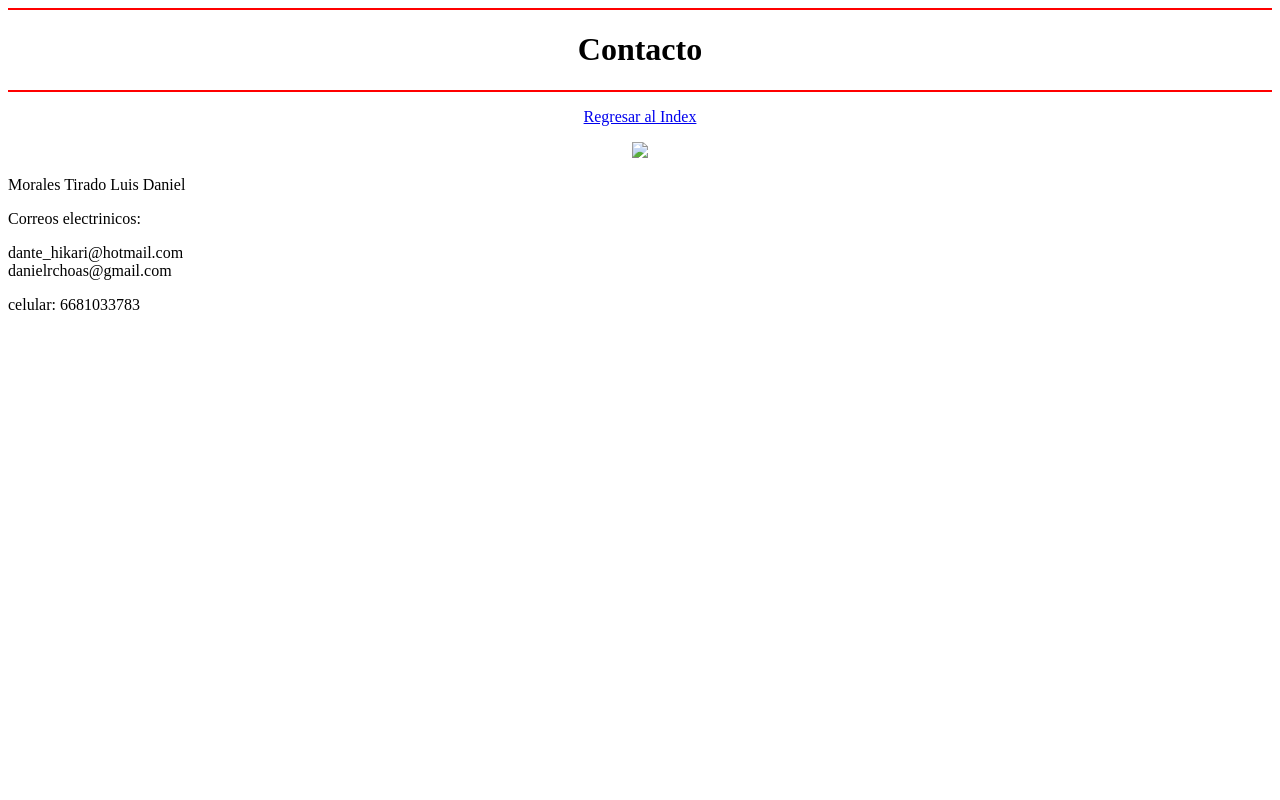
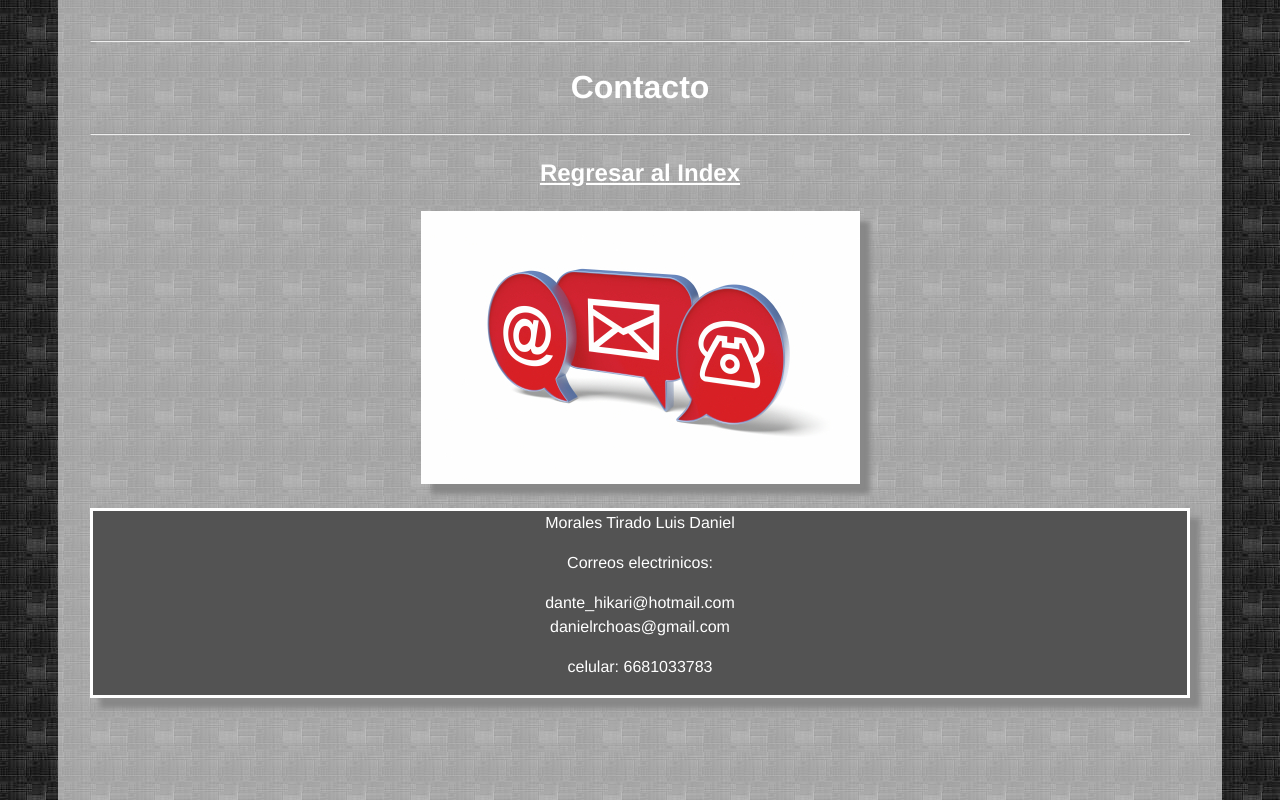
Before and after one commit to megamanx3/trabajo-escolar, a plain HTML site: page contacto.html in a window 1280 px wide. Drawn offline with Linux system fonts and the light colour scheme.

Commit message:
modifico la pagina de contacto creando una hoja de estilo, el diseño es el mismo al resto de paginas

```diff
--- /dev/null
+++ b/contacto.css
@@ -0,0 +1,44 @@
+html {
+
+background-image: url("./img/recursos/met2tek.jpg");
+    background-position: center;
+    background-size: auto;
+    background-attachment: fixed;
+    box-shadow: 0 0 9;
+
+
+}
+
+body{
+background-color: rgba(255,255,255,0.6);
+
+    box-shadow: 0 0 9px rgba(255, 255, 255, 0.06);
+    color: #545454;
+    font-family: "Helvetica Neue", Helvetica, Arial, sans-serif;
+    font-size: 16px;
+    line-height: 1.5;
+    margin: 00 auto;
+    max-width: 1100px;
+    padding: 2em 2em 4em;
+}
+
+.cabecera{
+
+    text-align: center;
+    color: #fff;
+}
+
+.contacto img{
+      box-shadow: 10px 10px 5px #888888;
+
+}
+
+.informacion{
+
+    border: 3px solid #fff;
+    text-align: center;
+    color: #fff;
+    background-color: rgb(83,83,83);
+      box-shadow: 10px 10px 5px #888888;
+
+}
--- a/contacto.html
+++ b/contacto.html
@@ -1,15 +1,20 @@
 <html>
 <head>
-	<title></title>
+
+    <link rel="stylesheet" type="text/css" href="./contacto.css">
+	<title>Contacto</title>
 </head>
 <body>
-<hr color="red">
-<h1><center>Contacto</center></h1>
-<hr color="red">
-<p><center><a href="./index.html">Regresar al Index</a></center></p>
-<center><img src="./contacto.jpg"></center>
+<hr>
+<h1><div class="cabecera">Contacto</div></h1>
+<hr>
+<p><h2><div class="cabecera"><a href="./index.html" class="cabecera">Regresar al Index</a></div></h2></p>
+<center><div class="contacto"><img src="./img/recursos/contacto.jpg"></div></center>
 <br>
+<div class="informacion">
 Morales Tirado Luis Daniel
+</p>
+
 </p>
 Correos electrinicos:
 </p>
@@ -19,5 +24,7 @@ danielrchoas@gmail.com
 <p>
 celular:
 6681033783
+
+    </div>
 </body>
 </html>
```
